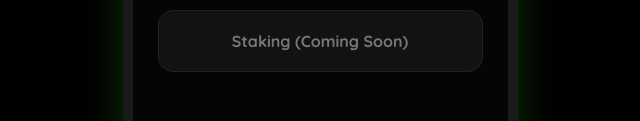
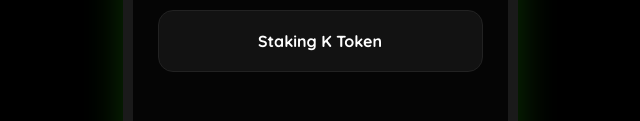
Before and after one commit to officer1kiwi-cmd/kiwi-studio, a plain HTML site: page index.html in a window 1280 px wide. Both pictures are taken after a click on the element "K Token". Shown: the part 363-484 px from the top of the page, without its empty margins (320-960 px from the left). Drawn offline with Linux system fonts and the light colour scheme; no server answers.

Commit message:
Add files via upload

```diff
--- a/index.html
+++ b/index.html
@@ -333,7 +333,7 @@
         <ul class="list-menu">
             <li><a href="https://dapp.quickswap.exchange/swap?type=v3&from=0xc2132D05D31c914a87C6611C10748AEb04B58e8F&to=0x465C4eACE8eF06A4308db2e6CcE5D6f99BbB21dc" target="_blank">Buy / Sell</a></li>
             <li><a href="https://www.geckoterminal.com/polygon_pos/pools/0x214d3c239f2f8a1d0d20d21a7850e576518090a6" target="_blank">Liquidity Pool</a></li>
-            <li><a href="#" onclick="alert('Staking System: Coming Soon!')" style="color: var(--text-dim);">Staking (Coming Soon)</a></li>
+            <li><a href="https://kiwi-staking-seven.vercel.app/" target="_blank">Staking K Token</a></li>
         </ul>
     </div>
 
```
